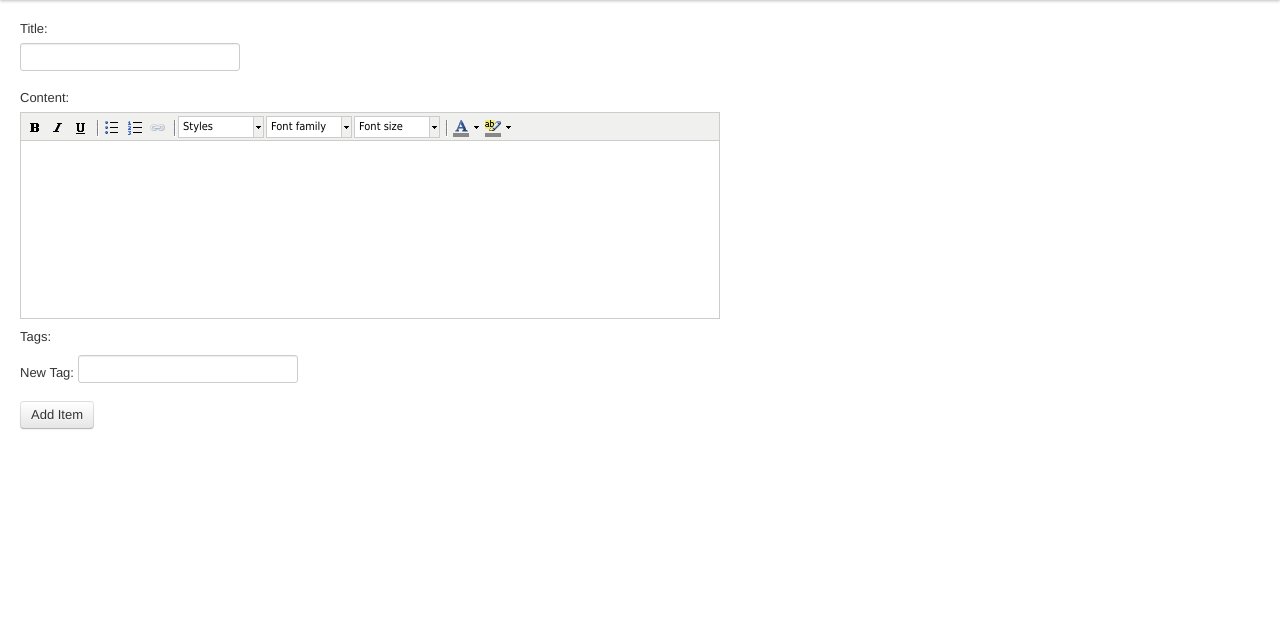
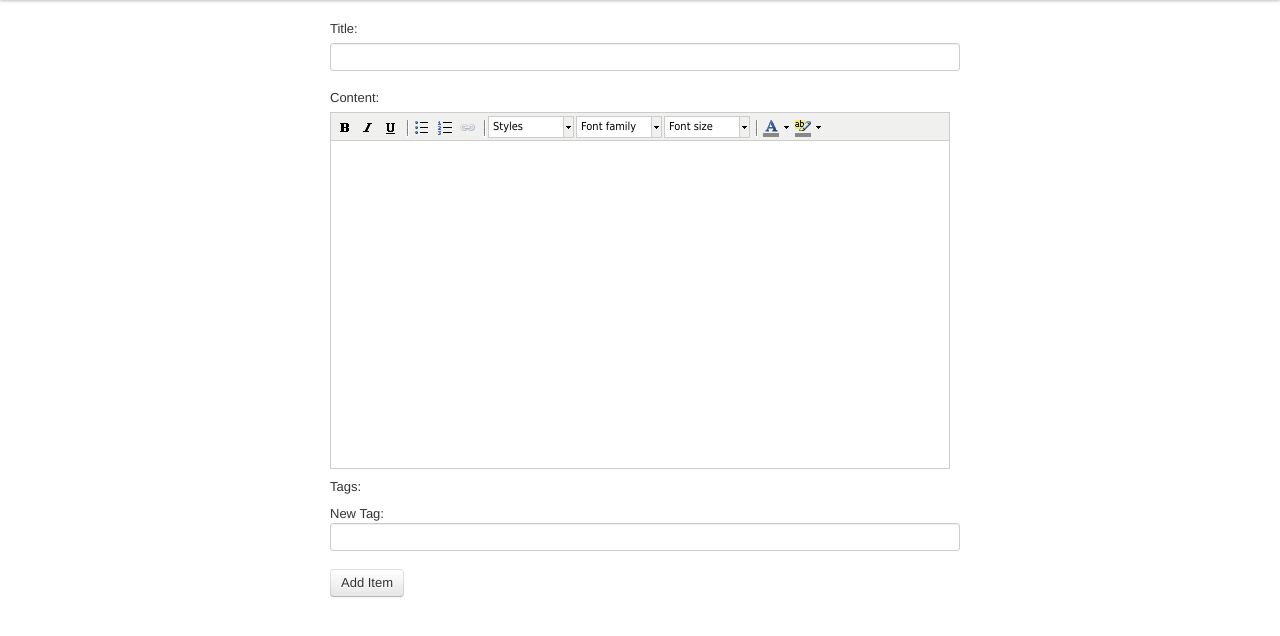
Before and after one commit to iamcm/braindump, a Django app: page /item in a window 1280 px wide. Shown: the part 40-676 px from the top of the page. Run offline with Django 3.2, Linux system fonts and the light colour scheme; the visitor is signed in with stand-in values (Sample User, id 1); data that the repository does not hold is empty; parts of the project's set-up code (start-up, migrations or seed data) failed here and were passed over; some libraries are stand-ins or nearby versions.

Commit message:
improve form styling

```diff
--- a/static/css/site.css
+++ b/static/css/site.css
@@ -17,3 +17,14 @@
     margin-top: 10px;
     padding-top: 10px;
 }
+
+form
+{
+    width:50%;
+    margin: auto;
+}
+
+form input, form textarea
+{
+    width:100%;
+}
--- a/static/js/tiny_mce.js
+++ b/static/js/tiny_mce.js
@@ -2,8 +2,7 @@
  tinyMCE.init({
      mode : "textareas",
      theme : "advanced",
-     height: '200',
-     width: '700',
+     height: '350',
      content_css : "/static/css/tiny_mce.css",
 
      theme_advanced_buttons1 : "bold,italic,underline,|,bullist,numlist,link,|,styleselect, fontselect, fontsizeselect,|,forecolor,backcolor",
```
Lines whose indentation alone changed are shown as unchanged.
